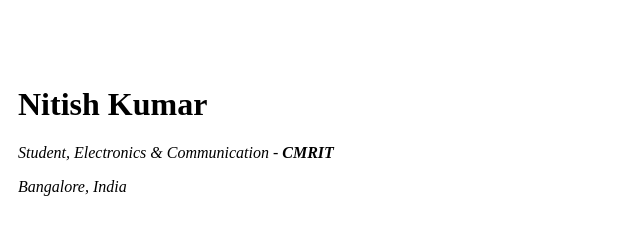
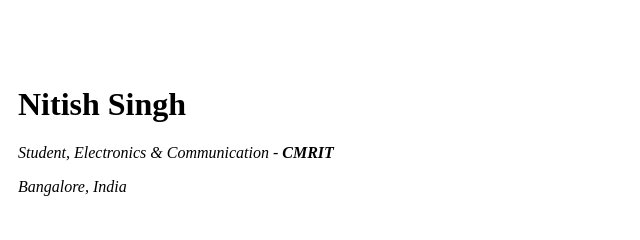
Before and after one commit to nan0hard/HTML-CV, a plain HTML site: page index.html in a window 1280 px wide. Shown: the top 240 px of the page, 433-1073 px from the left. Drawn offline with Linux system fonts and the light colour scheme.

Commit message:
Update index.html

```diff
--- a/index.html
+++ b/index.html
@@ -3,7 +3,8 @@
 
 <head>
   <meta charset="utf-8">
-  <title>Nitish Kumar</title>
+  <title>Nitish Singh</title>
+  <link rel="stylesheet" href="css/style.css">
 </head>
 
 <body>
@@ -12,7 +13,7 @@
       <td><img src="https://steamcdn-a.akamaihd.net/steamcommunity/public/images/avatars/b5/b5719486ea1bd3d13fe7c93fc674820732fd9a5d_full.jpg" alt="Nano">
       </td>
       <td>
-        <h1>Nitish Kumar</h1>
+        <h1>Nitish Singh</h1>
         <p><em>Student, Electronics & Communication - <strong>CMRIT</strong></em></p>
         <p><em>Bangalore, India</em></p>
         <br>
```
